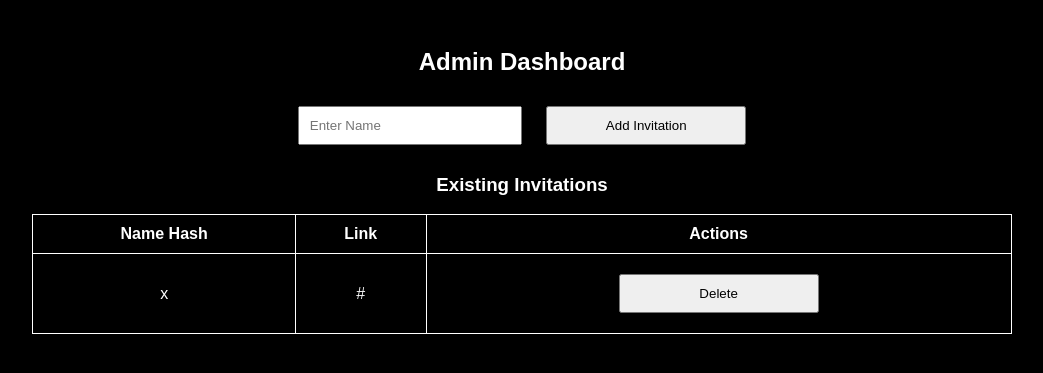
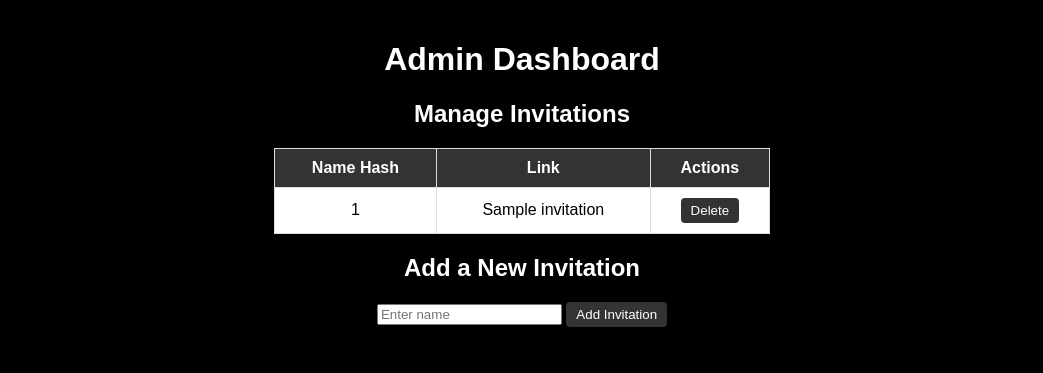
Before and after one commit to ibphantom/UniqueInvite, a Flask app: template app/templates/admin_dashboard.html in a window 1280 px wide. Shown: the top 373 px of the page, without its empty margins (118-1161 px from the left). Run offline with Flask 3, Linux system fonts and the light colour scheme; the template is opened without the code that fills it: most values are stand-ins (such as "Sample title", 1, 10 or a date in 2020).

Commit message:
Update admin_dashboard.html

```diff
--- a/app/templates/admin_dashboard.html
+++ b/app/templates/admin_dashboard.html
@@ -1,58 +1,87 @@
 <!DOCTYPE html>
-<html>
+<html lang="en">
 <head>
+    <meta charset="UTF-8">
+    <meta name="viewport" content="width=device-width, initial-scale=1.0">
     <title>Admin Dashboard</title>
     <style>
         body {
             font-family: Arial, sans-serif;
-            background-color: black;
+            background-color: black; /* Invert colors */
             color: white;
             text-align: center;
+            margin: 0;
             padding: 20px;
         }
         table {
+            width: 50%;
             margin: 0 auto;
             border-collapse: collapse;
-            width: 80%;
+            background-color: white; /* White background for the table */
+            color: black; /* Black text inside the table */
         }
         th, td {
             padding: 10px;
-            border: 1px solid white;
+            border: 1px solid #ddd;
+            text-align: center;
         }
-        input[type="submit"], input[type="text"] {
-            padding: 10px;
-            margin: 10px;
-            width: 200px;
+        th {
+            background-color: #333;
+            color: white;
+        }
+        form {
+            display: inline;
+        }
+        input[type="submit"] {
+            padding: 5px 10px;
+            border: none;
+            background-color: #333;
+            color: white;
+            cursor: pointer;
+            border-radius: 4px;
+        }
+        input[type="submit"]:hover {
+            background-color: #555;
+        }
+        .container {
+            width: 80%;
+            margin: 20px auto;
         }
     </style>
 </head>
 <body>
-    <h2>Admin Dashboard</h2>
-    <form method="POST" action="/add_invitation">
-        <input type="text" name="name" placeholder="Enter Name" required>
-        <input type="submit" value="Add Invitation">
-    </form>
 
-    <h3>Existing Invitations</h3>
+    <h1>Admin Dashboard</h1>
+
+    <div class="container">
+        <h2>Manage Invitations</h2>
+
         <table>
             <tr>
                 <th>Name Hash</th>
                 <th>Link</th>
                 <th>Actions</th>
             </tr>
-        <!-- Loop through invitations in the database -->
             {% for invitation in invitations %}
             <tr>
-            <td>{{ invitation.name_hash }}</td>
-            <td>{{ invitation.link }}</td>
+                <td>{{ invitation[0] }}</td>
+                <td>{{ invitation[1] }}</td>
                 <td>
                     <form method="POST" action="/delete_invitation">
-                    <input type="hidden" name="name_hash" value="{{ invitation.name_hash }}">
+                        <input type="hidden" name="name_hash" value="{{ invitation[0] }}">
                         <input type="submit" value="Delete">
                     </form>
                 </td>
             </tr>
             {% endfor %}
         </table>
+
+        <h2>Add a New Invitation</h2>
+        <form method="POST" action="/add_invitation">
+            <input type="text" name="name" placeholder="Enter name" required>
+            <input type="submit" value="Add Invitation">
+        </form>
+    </div>
+
 </body>
 </html>
```
Lines whose indentation alone changed are shown as unchanged.
